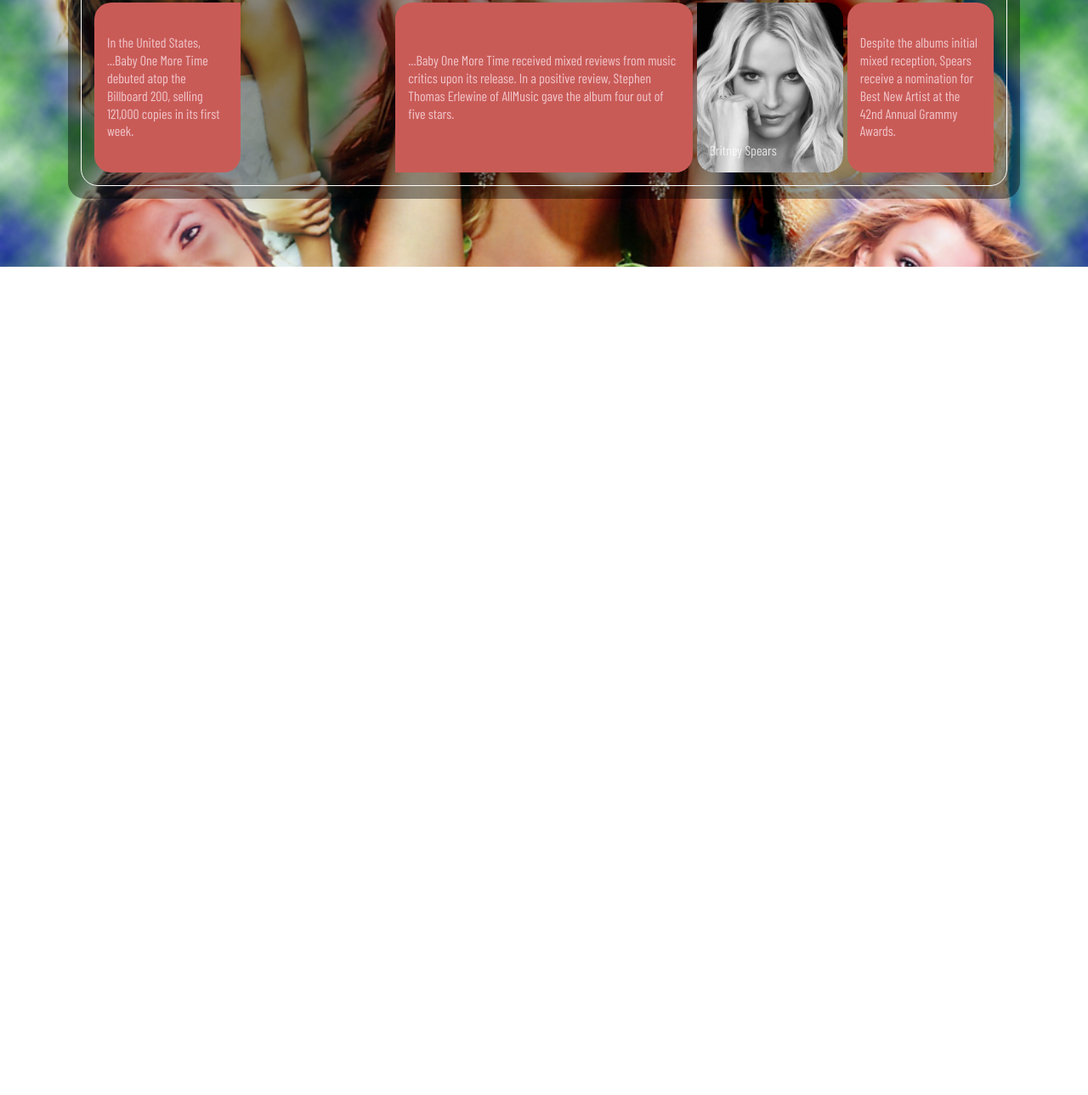
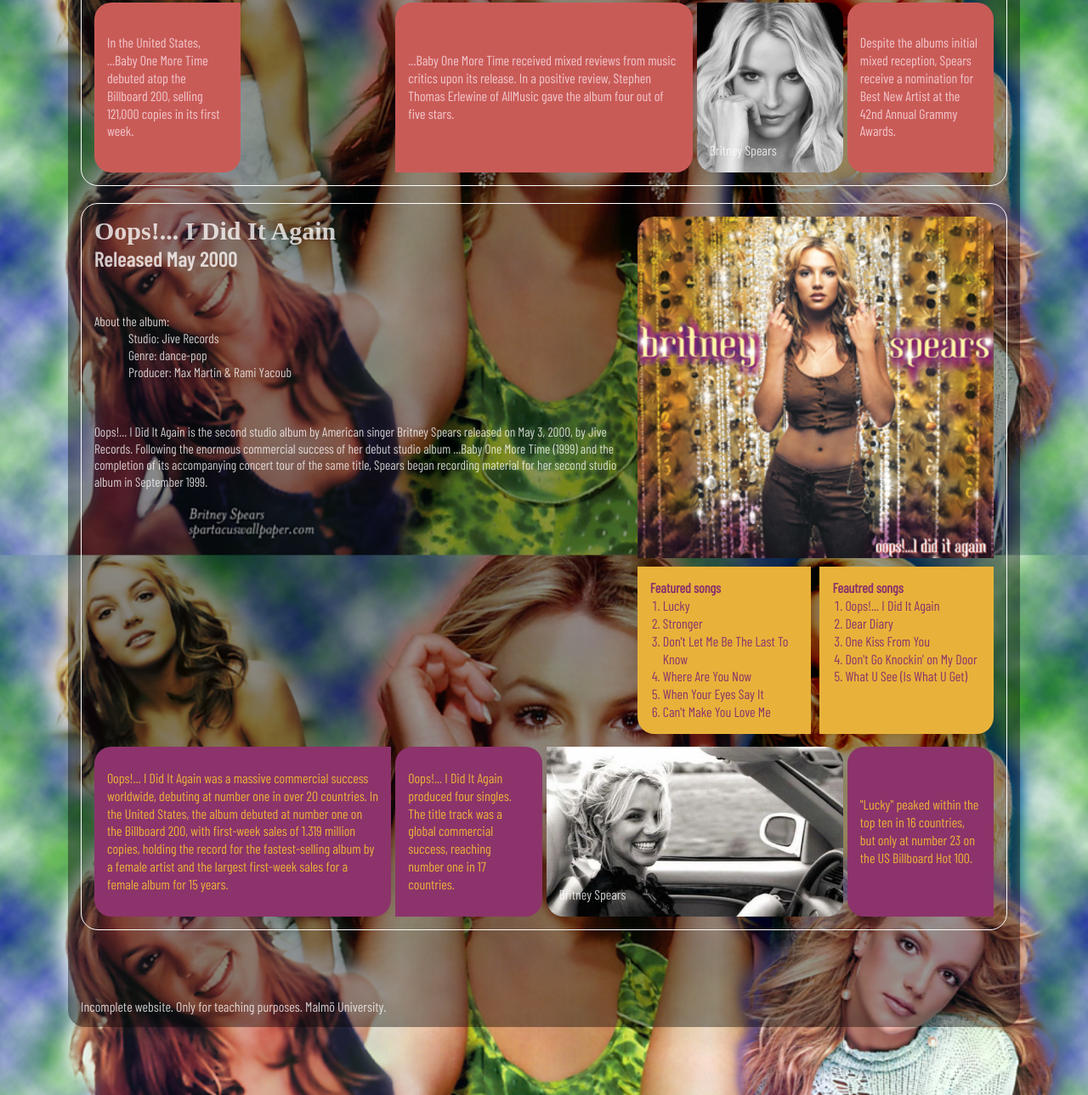
Before and after one commit to peterssn/sidan, a plain HTML site: page index.html in a window 1280 px wide. Shown: the part 948-2237 px from the top of the page at 85% size. Before the commit the page ends 1262 px from the top, so only its background shows below. Drawn offline with Linux system fonts and the light colour scheme; a web font is replaced by a local one.

Commit message:
"First draft" finished

```diff
--- a/index.css
+++ b/index.css
@@ -84,17 +84,19 @@ nav a:nth-of-type(2):hover{
   color: black;
 }
 
-main{
+article{
   border: 1px solid white;
   border-radius:20px;
   padding:15px;
 }
 
-main > section:first-of-type{
+article > section:first-of-type{
   display:flex;
   flex-direction:row;
   gap:10px;
 }
+
+/* First seciton */
 
 section:first-of-type > div:first-of-type{
   width:60%;
@@ -128,7 +130,7 @@ section:first-of-type > div:first-of-type p,ul{
   line-height:1.3;
 }
 
-main > section:first-of-type > div:nth-of-type(2){
+article > section:first-of-type > div:nth-of-type(2){
   display:grid;
   grid-template-columns: 1fr 1fr;
   grid-template-rows: repeat(3, 1fr);
@@ -164,7 +166,9 @@ section:first-of-type > div:nth-of-type(2) div:nth-child(2){
   border-radius: 0px 0px 0px 20px;
 }
 
-main > section:nth-of-type(2){
+/* Second section, first article */
+
+article > section:nth-of-type(2){
   width:100%;
   height:25vh;
   margin-top:15px;
@@ -174,7 +178,9 @@ main > section:nth-of-type(2){
   gap:5px;
 }
 
-main > section:nth-of-type(2) div{
+/* HALLÅ HÄR */
+
+article > section:nth-of-type(2) div{
   background-color: #c95b57;
   color:#f1c6cb;
   padding:15px;
@@ -185,17 +191,17 @@ main > section:nth-of-type(2) div{
   align-items:center;
 }
 
-main > section:nth-of-type(2) div:first-of-type{
+article > section:nth-of-type(2) div:first-of-type{
   grid-column:1/2;
   border-radius:20px 0px 20px 20px;
 }
 
-main > section:nth-of-type(2) div:nth-of-type(2){
+article > section:nth-of-type(2) div:nth-of-type(2){
   grid-column:3/5;
   border-radius: 20px 20px 20px 0px;
 }
 
-main > section:nth-of-type(2) div:nth-of-type(3){
+article > section:nth-of-type(2) div:nth-of-type(3){
   grid-column:5/6;
   border-radius: 0px 20px 20px 20px;
   background-image: url("images/britney_headshot.jpg");
@@ -207,7 +213,55 @@ main > section:nth-of-type(2) div:nth-of-type(3){
   color:rgba(255, 255, 255, 0.768);
 }
 
-main > section:nth-of-type(2) div:nth-of-type(4){
+article > section:nth-of-type(2) div:nth-of-type(4){
   grid-column:6/7;
   border-radius: 20px 20px 0px 20px;
 }
+
+/* Second article, first section */
+
+article:nth-of-type(2){
+  margin-top:20px;
+}
+
+article:nth-of-type(2) > section:first-child > div:nth-of-type(2) > div:first-child{
+  background-image: url("images/oops_album.png");
+  background-size:cover;
+  background-position:top;
+  border-radius:20px 20px 0px 0px;
+}
+
+article:nth-of-type(2) > section:first-child > div:nth-of-type(2) > div:nth-of-type(2), article:nth-of-type(2) > section:first-child > div:nth-of-type(2) > div:nth-of-type(3){
+  background-color: #e8b23a;
+  color:#8c336b;
+}
+
+/* Second article, second section */
+
+article:nth-of-type(2) > section:nth-of-type(2) div{
+  background-color:#8c336b;
+  color:#e8b23a;
+}
+
+article:nth-of-type(2) > section:nth-of-type(2) div:first-of-type{
+  grid-column: 1/3;
+}
+
+article:nth-of-type(2) > section:nth-of-type(2) div:nth-of-type(2){
+  grid-column: 3/4;
+}
+
+article:nth-of-type(2) > section:nth-of-type(2) div:nth-of-type(3){
+  grid-column:4/6;
+
+  background-image: url("images/britney_headshot2.jpg");
+  background-size:cover;
+  background-position:center;
+  color:rgba(255, 255, 255, 0.768);
+}
+
+footer{
+  color: rgba(255, 255, 255, 0.768);
+  font-family:"BarlowC";
+  margin-top:80px;
+}
--- a/index.html
+++ b/index.html
@@ -26,7 +26,7 @@
 
     </nav>
 
-    <main>
+    <article>
 
       <section>
 
@@ -98,9 +98,84 @@
 
       </section>
 
-    </main>
+    </article>
 
+    <article>
 
+      <section>
+
+        <div>
+          <h2>Oops!... I Did It Again</h2>
+          <h3>Released May 2000</h3>
+
+          <p>About the album:</p>
+          <ul>
+            <li>Studio: Jive Records</li>
+            <li>Genre: dance-pop</li>
+            <li>Producer: Max Martin & Rami Yacoub</li>
+          </ul>
+
+          <p>Oops!... I Did It Again is the second studio album by American singer Britney Spears released on May 3, 2000, by Jive Records. Following the enormous commercial success of her debut studio album ...Baby One More Time (1999) and the completion of its accompanying concert tour of the same title, Spears began recording material for her second studio album in September 1999.</p>
+
+        </div>
+
+        <div>
+
+          <div>
+          </div>
+
+          <div>
+            <h4>Featured songs</h4>
+            <ol>
+              <li>Lucky</li>
+              <li>Stronger</li>
+              <li>Don't Let Me Be The Last To Know</li>
+              <li>Where Are You Now</li>
+              <li>When Your Eyes Say It</li>
+              <li>Can't Make You Love Me</li>
+            </ol>
+          </div>
+
+          <div>
+            <h4>Feautred songs</h4>
+            <ol>
+              <li>Oops!... I Did It Again</li>
+              <li>Dear Diary</li>
+              <li>One Kiss From You</li>
+              <li>Don't Go Knockin' on My Door</li>
+              <li>What U See (Is What U Get)</li>
+            </ol>
+          </div>
+
+        </div>
+
+      </section>
+
+      <section>
+
+        <div>
+          <p>Oops!... I Did It Again was a massive commercial success worldwide, debuting at number one in over 20 countries. In the United States, the album debuted at number one on the Billboard 200, with first-week sales of 1.319 million copies, holding the record for the fastest-selling album by a female artist and the largest first-week sales for a female album for 15 years.</p>
+        </div>
+
+        <div>
+          <p>Oops!... I Did It Again produced four singles. The title track was a global commercial success, reaching number one in 17 countries.</p>
+        </div>
+
+        <div>
+          <p>Britney Spears</p>
+        </div>
+
+        <div>
+          <p>"Lucky" peaked within the top ten in 16 countries, but only at number 23 on the US Billboard Hot 100.</p>
+        </div>
+
+      </section>
+
+    </article>
+
+    <footer>
+      <p>Incomplete website. Only for teaching purposes. Malmö University.</p>
+    </footer>
 
   </div>
 
```
Also changed, not shown: images/britney_headshot2.jpg (added), images/oops_album.png (added), images/oops_album2.jpg (added), 1 other file.
